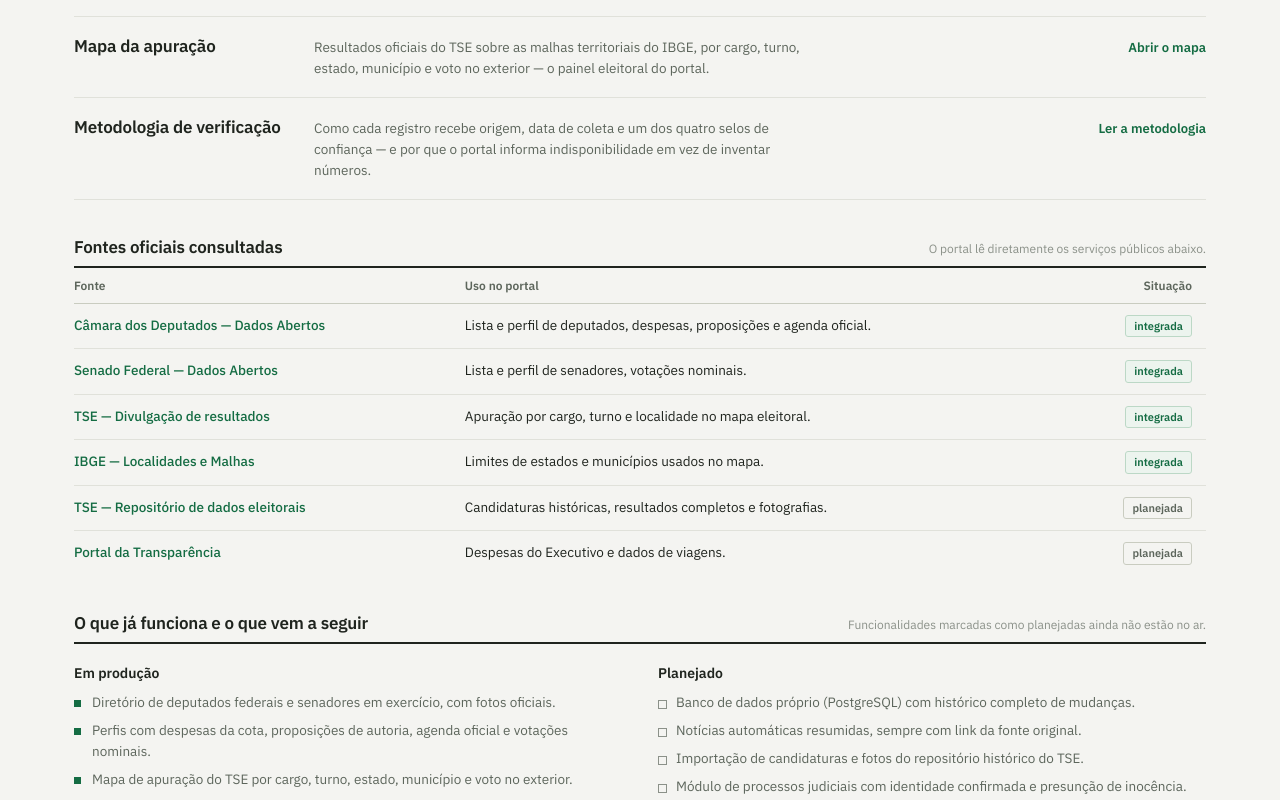
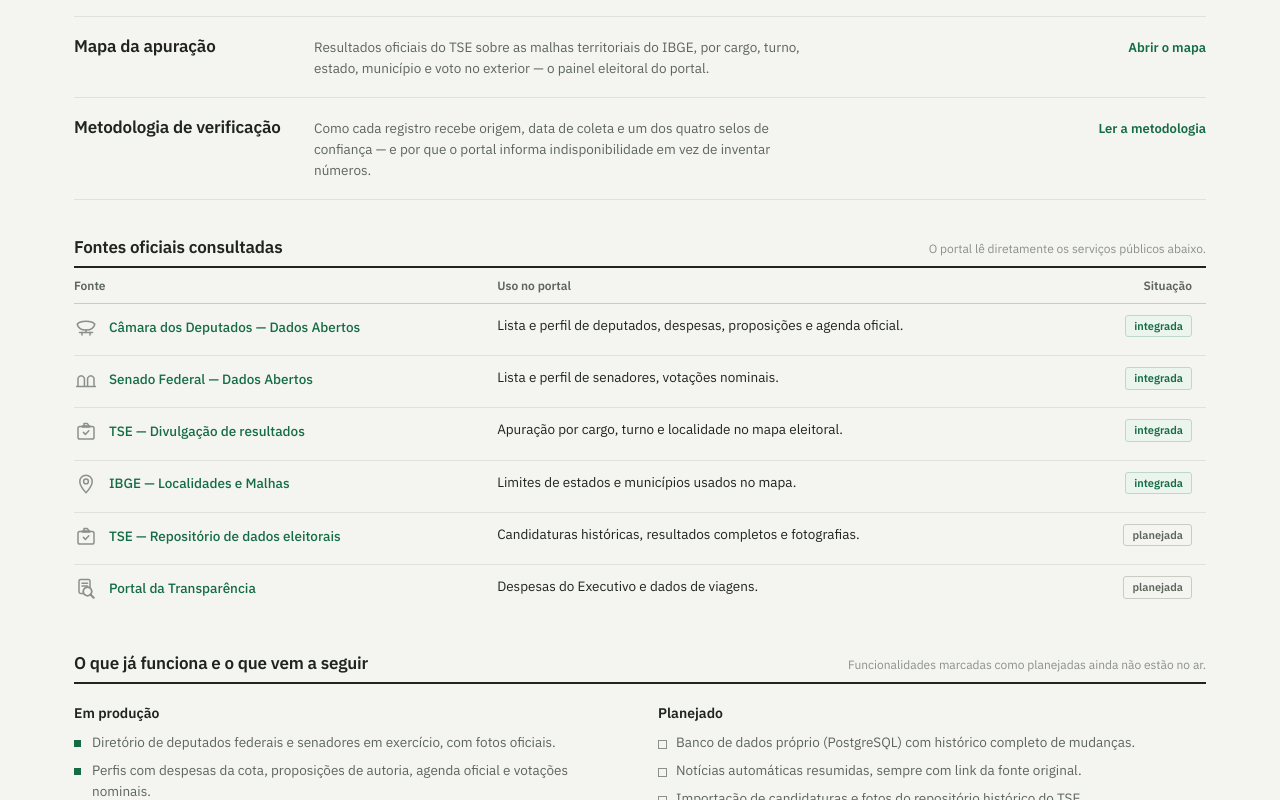
Before and after one commit to danielfinotti2-spec/apuracao-brasil, a Next.js app: page / in a window 1280 px wide. Shown: the part 571-1371 px from the top of the page. Built offline with nearby package versions, Linux system fonts and the light colour scheme; no server answers.

Commit message:
Simbolos SVG autorais: distintivos partidarios (cores + estrela PT + Uniao bicolor) e glifos das fontes (Camara, Senado, TSE, IBGE, Transparencia)

```diff
--- a/src/app/globals.css
+++ b/src/app/globals.css
@@ -399,6 +399,17 @@
   .masthead-search{flex-direction:column}
 }
 
+/* símbolos — distintivos partidários e glifos de fonte */
+.party-mark{transition:transform .25s cubic-bezier(.22,.68,.24,1)}
+.pol-card:hover .party-mark{transform:scale(1.07)}
+.party-line{display:inline-flex;align-items:center;gap:7px}
+.cinfo .party-line{gap:5px}
+.source-flex{display:inline-flex;align-items:center;gap:11px;min-width:0}
+.source-mark{color:#8b9189}
+.source-flex:hover .source-mark{color:var(--accent)}
+.sources-section .source-mark{color:var(--accent)}
+.sources-section .sync-warning li{display:flex;align-items:center;gap:6px;flex-wrap:wrap}
+
 /* ================================================================
    MOVIMENTO — entrada orquestrada + microinterações contidas
    Curva suave sem overshoot; desligada com prefers-reduced-motion.
--- a/src/app/page.tsx
+++ b/src/app/page.tsx
@@ -1,6 +1,7 @@
 import Link from 'next/link';
 import SiteHeader from '@/components/SiteHeader';
 import CountUp from '@/components/CountUp';
+import SourceMark from '@/components/SourceMark';
 import { listAllPoliticians } from '@/services/politicians';
 
 export const metadata = {
@@ -96,32 +97,32 @@
             </thead>
             <tbody>
               <tr>
-                <td><a href="https://dadosabertos.camara.leg.br/swagger/api.html" target="_blank" rel="noreferrer">Câmara dos Deputados — Dados Abertos</a></td>
+                <td><span className="source-flex"><SourceMark name="Câmara dos Deputados" size={24} /><a href="https://dadosabertos.camara.leg.br/swagger/api.html" target="_blank" rel="noreferrer">Câmara dos Deputados — Dados Abertos</a></span></td>
                 <td>Lista e perfil de deputados, despesas, proposições e agenda oficial.</td>
                 <td className="num"><span className="status-tag on">integrada</span></td>
               </tr>
               <tr>
-                <td><a href="https://legis.senado.leg.br/dadosabertos/api-docs/swagger-ui/index.html" target="_blank" rel="noreferrer">Senado Federal — Dados Abertos</a></td>
+                <td><span className="source-flex"><SourceMark name="Senado Federal" size={24} /><a href="https://legis.senado.leg.br/dadosabertos/api-docs/swagger-ui/index.html" target="_blank" rel="noreferrer">Senado Federal — Dados Abertos</a></span></td>
                 <td>Lista e perfil de senadores, votações nominais.</td>
                 <td className="num"><span className="status-tag on">integrada</span></td>
               </tr>
               <tr>
-                <td><a href="https://resultados.tse.jus.br/oficial/app/index.html" target="_blank" rel="noreferrer">TSE — Divulgação de resultados</a></td>
+                <td><span className="source-flex"><SourceMark name="TSE" size={24} /><a href="https://resultados.tse.jus.br/oficial/app/index.html" target="_blank" rel="noreferrer">TSE — Divulgação de resultados</a></span></td>
                 <td>Apuração por cargo, turno e localidade no mapa eleitoral.</td>
                 <td className="num"><span className="status-tag on">integrada</span></td>
               </tr>
               <tr>
-                <td><a href="https://servicodados.ibge.gov.br/api/docs/" target="_blank" rel="noreferrer">IBGE — Localidades e Malhas</a></td>
+                <td><span className="source-flex"><SourceMark name="IBGE" size={24} /><a href="https://servicodados.ibge.gov.br/api/docs/" target="_blank" rel="noreferrer">IBGE — Localidades e Malhas</a></span></td>
                 <td>Limites de estados e municípios usados no mapa.</td>
                 <td className="num"><span className="status-tag on">integrada</span></td>
               </tr>
               <tr>
-                <td><a href="https://dadosabertos.tse.jus.br/" target="_blank" rel="noreferrer">TSE — Repositório de dados eleitorais</a></td>
+                <td><span className="source-flex"><SourceMark name="TSE Dados Abertos" size={24} /><a href="https://dadosabertos.tse.jus.br/" target="_blank" rel="noreferrer">TSE — Repositório de dados eleitorais</a></span></td>
                 <td>Candidaturas históricas, resultados completos e fotografias.</td>
                 <td className="num"><span className="status-tag">planejada</span></td>
               </tr>
               <tr>
-                <td><a href="https://portaldatransparencia.gov.br/" target="_blank" rel="noreferrer">Portal da Transparência</a></td>
+                <td><span className="source-flex"><SourceMark name="Portal da Transparência" size={24} /><a href="https://portaldatransparencia.gov.br/" target="_blank" rel="noreferrer">Portal da Transparência</a></span></td>
                 <td>Despesas do Executivo e dados de viagens.</td>
                 <td className="num"><span className="status-tag">planejada</span></td>
               </tr>
--- a/src/app/politicos/camara/[id]/page.tsx
+++ b/src/app/politicos/camara/[id]/page.tsx
@@ -3,6 +3,7 @@
 import SiteHeader from '@/components/SiteHeader';
 import Seal from '@/components/Seal';
 import CountUp from '@/components/CountUp';
+import PartyMark from '@/components/PartyMark';
 import SourceList from '@/components/SourceList';
 import { getDeputadoProfile } from '@/services/camara';
 import { formatDate, formatDateTime, formatMoney, MONTHS } from '@/lib/format';
@@ -40,7 +41,8 @@
           <div className="profile-id">
             <div className="profile-tags">
               <span className="status-tag on">{p.office}</span>
-              <span className="status-tag">{p.party} / {p.uf}</span>
+              <PartyMark party={p.party} size="md" />
+              <span className="status-tag">{p.uf}</span>
               {profile.status && <span className="status-tag">{profile.status}</span>}
               <Seal status="oficial-confirmada" />
             </div>
--- a/src/app/politicos/senado/[id]/page.tsx
+++ b/src/app/politicos/senado/[id]/page.tsx
@@ -3,6 +3,7 @@
 import SiteHeader from '@/components/SiteHeader';
 import Seal from '@/components/Seal';
 import CountUp from '@/components/CountUp';
+import PartyMark from '@/components/PartyMark';
 import SourceList from '@/components/SourceList';
 import { getSenadorProfile } from '@/services/senado';
 import { formatDate } from '@/lib/format';
@@ -49,7 +50,8 @@
           <div className="profile-id">
             <div className="profile-tags">
               <span className="status-tag on">{p.office}</span>
-              <span className="status-tag">{p.party} / {p.uf}</span>
+              <PartyMark party={p.party} size="md" />
+              <span className="status-tag">{p.uf}</span>
               <Seal status="oficial-confirmada" />
             </div>
             <h1>{p.name}</h1>
--- a/src/components/Dashboard.tsx
+++ b/src/components/Dashboard.tsx
@@ -5,6 +5,7 @@
 import { useCallback, useEffect, useMemo, useRef, useState } from 'react';
 import type { GeoCollection, GeoFeature, ElectionResult, Outcome } from '@/types/geo';
 import Avatar from './Avatar';
+import PartyMark from './PartyMark';
 import { AlertBanner, FeedDrawer, useAlerts } from './Alerts';
 import { aggregate, type ExteriorCity } from './exterior-utils';
 
@@ -219,12 +220,12 @@
         <div className="r-head"><div><h3>{scope === 'exterior' ? 'Exterior' : area ? area.properties.nome : 'Brasil'}</h3><p className="sub">{scope === 'exterior' ? `${format(exterior?.cities.length)} cidades no mapa · ${format(result?.totalizedSections)} seções` : city ? `${state?.properties.nome} · ${state?.properties.sigla}` : state ? `Unidade federativa · ${state.properties.sigla}` : 'Selecione um estado no mapa'}</p></div><span className="badge">{result?.round ?? round}º TURNO</span></div>
         {!result && needsState && <div className="results-empty"><b>Selecione um estado</b><p>Os candidatos a {office} são definidos por estado. Clique em uma UF no mapa para ver nomes, fotos e votos.</p></div>}{!result && !needsState && <div className="results-empty"><b>{unavailable}</b><p>Aguarde a resposta oficial do TSE para esta localidade, cargo e turno.</p>{resultError && <p className="err-detail">{resultError}</p>}<a href="https://resultados.tse.jus.br/oficial/app/index.html" target="_blank" rel="noreferrer">Abrir divulgação oficial do TSE ↗</a></div>}
         {result && scope === 'exterior' && <div className="cands">
-          {ranked.slice(0, 3).map(c => <div className="cand" key={c.candidateId}><Avatar c={c} cls="cphoto" /><div className="cinfo"><b>{c.name}</b><small>{c.party}</small><div className="vbar"><i style={{ width: `${c.percentage}%`, background: c.color }} /></div></div><div className="cvote"><b>{percent(c.percentage)}</b><small>{format(c.votes)}</small></div></div>)}
+          {ranked.slice(0, 3).map(c => <div className="cand" key={c.candidateId}><Avatar c={c} cls="cphoto" /><div className="cinfo"><b>{c.name}</b><small className="party-line"><PartyMark party={c.party} /></small><div className="vbar"><i style={{ width: `${c.percentage}%`, background: c.color }} /></div></div><div className="cvote"><b>{percent(c.percentage)}</b><small>{format(c.votes)}</small></div></div>)}
           <div className="section-title"><span>Por país</span><span>{countries.length} países</span></div>
           {countries.map(c => <div className="country" key={c.iso}><span className="iso" style={{ background: c.winner?.color ?? '#2a3140' }}>{c.iso}</span><div className="cinfo"><b>{c.country}</b><small>{c.cities} {c.cities === 1 ? 'cidade' : 'cidades'} · {format(c.voters)} eleitores</small></div><div className="cwin"><Avatar c={c.winner} cls="mini-av" /><b style={{ color: c.winner?.color }}>{c.winnerPct.toLocaleString('pt-BR', { maximumFractionDigits: 1 })}%</b></div></div>)}
           {exterior && exterior.unmatched.length > 0 && <p className="empty-note">{exterior.unmatched.length} cidades sem coordenada no mapa (já contam no total acima).</p>}
         </div>}
-        {result && scope === 'brasil' && <div className="cands">{ranked.length > 8 && <input className="list-filter" placeholder={`Buscar entre ${format(ranked.length)} candidatos…`} value={listFilter} onChange={e => setListFilter(e.target.value)} />}{visible.map(c => <div className="cand" key={c.candidateId}><span className="rank">{String(ranked.indexOf(c) + 1).padStart(2, '0')}</span><Avatar c={c} cls="cphoto" /><div className="cinfo"><b>{c.name}</b><small>{c.party}</small><div className="vbar"><i style={{ width: `${c.percentage}%`, background: c.color }} /></div></div><div className="cvote"><b>{percent(c.percentage)}</b><small>{format(c.votes)}</small></div></div>)}
+        {result && scope === 'brasil' && <div className="cands">{ranked.length > 8 && <input className="list-filter" placeholder={`Buscar entre ${format(ranked.length)} candidatos…`} value={listFilter} onChange={e => setListFilter(e.target.value)} />}{visible.map(c => <div className="cand" key={c.candidateId}><span className="rank">{String(ranked.indexOf(c) + 1).padStart(2, '0')}</span><Avatar c={c} cls="cphoto" /><div className="cinfo"><b>{c.name}</b><small className="party-line"><PartyMark party={c.party} /></small><div className="vbar"><i style={{ width: `${c.percentage}%`, background: c.color }} /></div></div><div className="cvote"><b>{percent(c.percentage)}</b><small>{format(c.votes)}</small></div></div>)}
           {!term && filtered.length > 12 && <button className="more" onClick={() => setShowAll(v => !v)}>{showAll ? 'Mostrar menos' : `Ver todos (${format(filtered.length)})`}</button>}{term && filtered.length === 0 && <p className="empty-note">Nenhum candidato encontrado.</p>}<div className="kpis two"><div><span>Votos válidos</span><b>{format(result.validVotes)}</b></div><div><span>Abstenções</span><b>{format(result.abstentions)}</b></div></div></div>}
         <div className="r-foot"><span>Última atualização</span><b>{updateAt ?? 'Não informada'}</b><span>✓ Fontes oficiais: TSE + IBGE</span></div>
       </aside>
--- a/src/components/PoliticosClient.tsx
+++ b/src/components/PoliticosClient.tsx
@@ -2,6 +2,7 @@
 
 import Link from 'next/link';
 import { useEffect, useMemo, useState } from 'react';
+import PartyMark from '@/components/PartyMark';
 import type { PoliticianListResult, PoliticianSummary } from '@/types/politician';
 
 const BRAZIL_UFS = ['AC','AL','AM','AP','BA','CE','DF','ES','GO','MA','MG','MS','MT','PA','PB','PE','PI','PR','RJ','RN','RO','RR','RS','SC','SE','SP','TO'];
@@ -123,7 +124,7 @@
                 <Photo p={p} />
                 <div className="pol-info">
                   <b>{p.name}</b>
-                  <small>{CHAMBER_LABEL[p.chamber]} — {p.party} / {p.uf}</small>
+                  <small className="party-line"><PartyMark party={p.party} /> {p.uf}</small>
                 </div>
                 <span className="house-tag">{CHAMBER_LABEL[p.chamber]}</span>
               </Link>
--- a/src/components/SourceList.tsx
+++ b/src/components/SourceList.tsx
@@ -1,4 +1,5 @@
 import type { SourceRef } from '@/types/politician';
+import SourceMark from '@/components/SourceMark';
 import { formatDateTime } from '@/lib/format';
 
 /** Bloco de procedência exibido no rodapé de cada perfil: URLs exatas, data de coleta e falhas. */
@@ -10,11 +11,12 @@
       <ul className="source-list">
         {sources.map((s, i) => (
           <li key={i}>
-            <span className="seal seal-ok"><i />Fonte oficial confirmada</span>
+            <SourceMark name={s.name} size={22} />
             <div>
               <b>{s.name}</b>
               <small>coletado em {formatDateTime(s.fetchedAt)}{s.url.includes(' | ') ? ` — ${s.url.split(' | ').length} URLs paginadas` : ''}</small>
             </div>
+            <span className="seal seal-ok"><i />Fonte oficial confirmada</span>
             <a href={s.url.split(' | ')[0]} target="_blank" rel="noreferrer">abrir URL consultada</a>
           </li>
         ))}
@@ -23,7 +25,7 @@
         <div className="sync-warning" role="alert">
           <b>Consultas que falharam e não geraram dados nesta página:</b>
           <ul>
-            {failed.map((f, i) => <li key={i}>{f.name} — <span className="err-detail">{f.error}</span></li>)}
+            {failed.map((f, i) => <li key={i}><SourceMark name={f.name} size={18} /> {f.name} — <span className="err-detail">{f.error}</span></li>)}
           </ul>
         </div>
       )}
--- /dev/null
+++ b/src/components/SourceMark.tsx
@@ -0,0 +1,80 @@
+// Ícones das fontes oficiais em SVG próprio, desenhados para o portal.
+// Não são logotipos oficiais dos órgãos — são glifos autorais que remetem à instituição:
+// Câmara (prato côncavo + colunas), Senado (cúpulas gêmeas), TSE (urna), IBGE (pin de mapa),
+// Transparência (lupa sobre documento) e genérico (documento oficial).
+
+type Glyph = 'camara' | 'senado' | 'tse' | 'ibge' | 'transparencia' | 'generico';
+
+export function glyphFor(name: string): Glyph {
+  const n = name.normalize('NFD').replace(/[̀-ͯ]/g, '').toLowerCase();
+  if (n.includes('camara')) return 'camara';
+  if (n.includes('senado')) return 'senado';
+  if (n.includes('tse') || n.includes('eleitoral')) return 'tse';
+  if (n.includes('ibge')) return 'ibge';
+  if (n.includes('transparencia')) return 'transparencia';
+  return 'generico';
+}
+
+function Paths({ glyph }: { glyph: Glyph }) {
+  switch (glyph) {
+    case 'camara':
+      return <>
+        <path d="M3.2 9.2 C6.2 5.4 17.8 5.4 20.8 9.2 C19.9 12.9 16.3 15 12 15 C7.7 15 4.1 12.9 3.2 9.2 Z" />
+        <path d="M5.5 17.5 h13" /><path d="M8 17.5 v2.6" /><path d="M16 17.5 v2.6" /><path d="M12 15 v2.5" />
+      </>;
+    case 'senado':
+      return <>
+        <path d="M4 19 V11 A4.2 6.4 0 0 1 10.4 11 V19" />
+        <path d="M13.6 19 V11 A4.2 6.4 0 0 1 20 11 V19" />
+        <path d="M2.6 19.4 h18.8" />
+      </>;
+    case 'tse':
+      return <>
+        <rect x="4" y="7.5" width="16" height="12.5" rx="1.8" />
+        <path d="M8.5 7.5 h7" strokeWidth="2.4" />
+        <path d="M10 7.5 V4.6 h3.4 l1.4 2.1" />
+        <path d="M9.4 13.4 l2 2 l3.4 -3.6" />
+      </>;
+    case 'ibge':
+      return <>
+        <path d="M12 3.2 a6.2 6.2 0 0 1 6.2 6.2 c0 4.4 -6.2 11.4 -6.2 11.4 S5.8 13.8 5.8 9.4 A6.2 6.2 0 0 1 12 3.2 Z" />
+        <circle cx="12" cy="9.4" r="2.4" />
+      </>;
+    case 'transparencia':
+      return <>
+        <rect x="5" y="3.4" width="11" height="14" rx="1.6" />
+        <path d="M8 7.2 h5.5" /><path d="M8 10 h5.5" />
+        <circle cx="13.5" cy="15.5" r="4.2" fill="#f4f4f1" />
+        <circle cx="13.5" cy="15.5" r="4.2" />
+        <path d="M16.5 18.5 l3.2 3.2" strokeWidth="2.2" />
+      </>;
+    default:
+      return <>
+        <path d="M6 3.5 h9 l3.5 3.5 v13 h-12.5 Z" />
+        <path d="M14.5 3.5 v4 h4" />
+        <path d="M8.6 11 h6.8" /><path d="M8.6 14.4 h6.8" />
+      </>;
+  }
+}
+
+export default function SourceMark({ name, size = 22 }: { name: string; size?: number }) {
+  const glyph = glyphFor(name);
+  return (
+    <svg
+      className={`source-mark source-mark-${glyph}`}
+      width={size}
+      height={size}
+      viewBox="0 0 24 24"
+      fill="none"
+      stroke="currentColor"
+      strokeWidth="1.5"
+      strokeLinecap="round"
+      strokeLinejoin="round"
+      role="img"
+      aria-label={`Fonte: ${name}`}
+      style={{ flex: 'none' }}
+    >
+      <Paths glyph={glyph} />
+    </svg>
+  );
+}
```
Also changed, not shown: src/components/PartyMark.tsx (added, +83 -0 lines).
